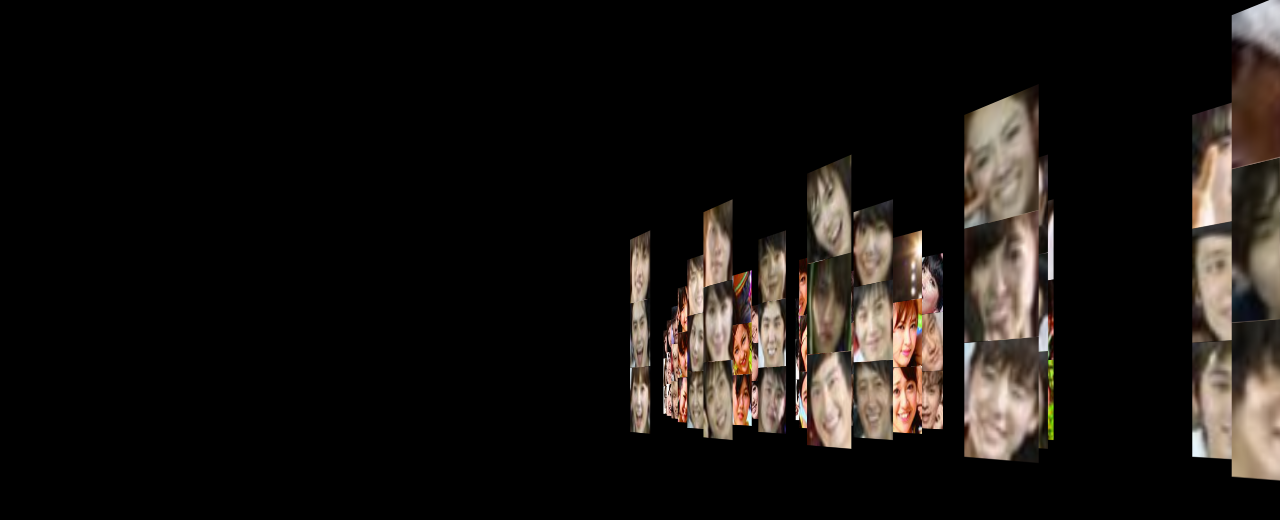
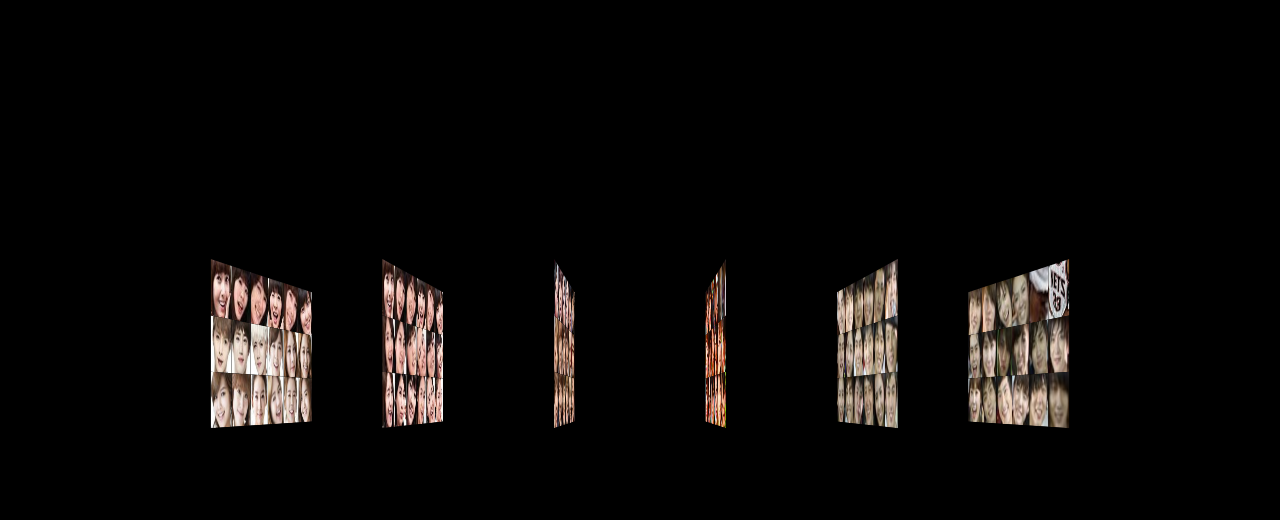
Before and after one commit to TingYinHelen/facewall, a plain HTML site: page index.html in a window 1280 px wide. Drawn offline with Linux system fonts and the light colour scheme.

Commit message:
fixed: change the direction of view

```diff
--- a/index.html
+++ b/index.html
@@ -29,6 +29,7 @@
 		<script>
 			let scene, camera, renderer, controls
 			let objects = [], randomObj = []
+			let interval = 0
 
 			const images = [
 				[
@@ -68,14 +69,14 @@
 				  'image/6-16.jpg', 'image/6-17.jpg', 'image/6-18.jpg'
 			  ],
 			]
-
+			interval = window.innerWidth/(images.length+1)
 			init()
 			animate()
 
 			function init(){
 				scene = new THREE.Scene()
 				camera = new THREE.PerspectiveCamera( 40, window.innerWidth / window.innerHeight, 1, 10000 )
-				camera.position.z =2500
+				camera.position.z =1500
 				scene.add(camera)
 
 				//renderer
@@ -89,6 +90,8 @@
 					let randomSingleObj = []
 					let singleObj = []
 
+
+
 					imgSrcArr.forEach((val, index)=>{
 						let cssObj = null
 						const element = document.createElement('img')
@@ -98,19 +101,22 @@
 						element.src = val
 						//随机位置
 						cssObj = new THREE.CSS3DObject(element)
-						cssObj.position.x = Math.random() * 500 - 250
-						cssObj.position.y = Math.random() * 500 - 250
-						cssObj.position.z = Math.random() * 500 - 250
+						cssObj.position.x = Math.random() * 5000 - 2500
+						cssObj.position.y = Math.random() * 5000 - 2500
+						cssObj.position.z = Math.random() * 5000 - 2500
 						scene.add(cssObj)
 						randomSingleObj.push(cssObj)
 
 						//顺序排列位置
 						let obj = new THREE.Object3D()
-						obj.position.x = index%6 == 0 ? 0 : ((index%6) *60)
-						obj.position.y = Math.floor(index/6) * 60
-						obj.position.z = i * 300 + (index%6) * 150
+						obj.position.x = i * interval - (window.innerWidth/2) + interval
+						obj.position.y = Math.floor(index/6)*60
+						obj.position.z = index%6 == 0 ? 0 : ((index%6) *60)
+						// obj.position.x = index%6 == 0 ? 0 : ((index%6) *60)
+						// obj.position.y = Math.floor(index/6) * 60
+						// obj.position.z = i * 300 + (index%6) * 30
 						// obj.position.z = i * 300
-						obj.rotation.y = (-1)*Math.PI*2/5
+						obj.rotation.y = (-1) * Math.PI/2
 						singleObj.push(obj)
 					})
 					randomObj.push(randomSingleObj)
```
